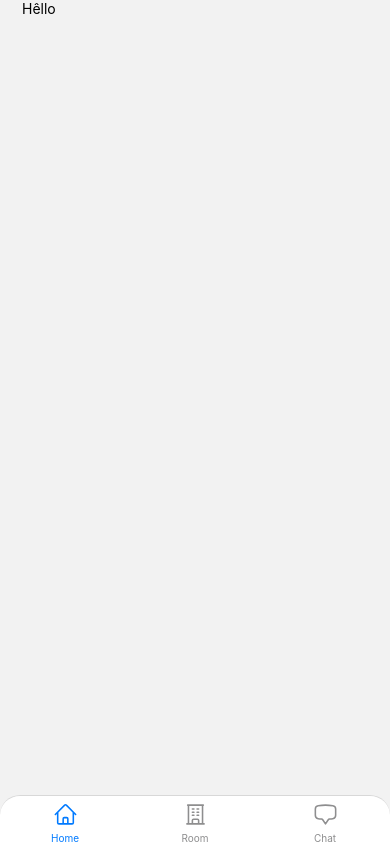
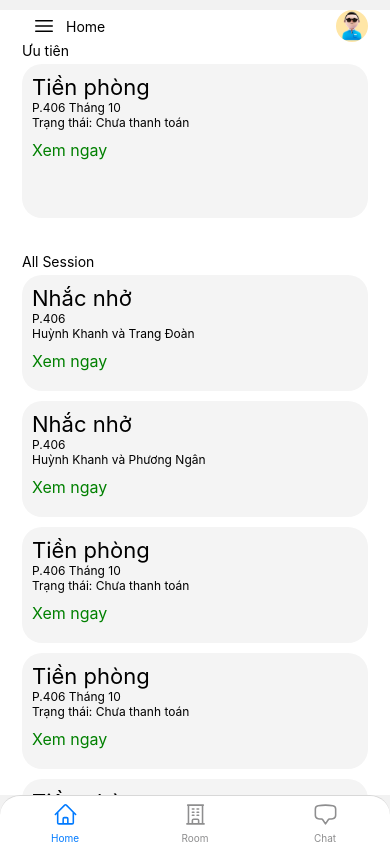
Before and after one commit to Khanhpro1250/room-management, a React Native app in the folder mobile/: screen /Home in a window 390 px wide. Built offline with nearby package versions, Linux system fonts and the light colour scheme.

Commit message:
mobile: design Home UI, create component Announcement

```diff
--- a/mobile/package.json
+++ b/mobile/package.json
@@ -9,11 +9,11 @@
     "web": "expo start --web"
   },
   "dependencies": {
-    "@ant-design/react-native": "^5.0.4",
     "@react-navigation/bottom-tabs": "^6.5.8",
     "@react-navigation/native": "^6.1.7",
     "@react-navigation/stack": "^6.3.17",
     "@types/react": "~18.2.14",
+    "antd-mobile": "^5.32.3",
     "expo": "~49.0.10",
     "expo-status-bar": "~1.6.0",
     "react": "18.2.0",
--- /dev/null
+++ b/mobile/src/components/Announcement.tsx
@@ -0,0 +1,36 @@
+import { View, Text } from "react-native";
+import React from "react";
+import { TouchableOpacity } from "react-native-gesture-handler";
+interface Props {
+  title: String;
+  room: String;
+  status: String;
+}
+export default function Announcement(props) {
+  return (
+    <View
+      style={{
+        flex: 1,
+        backgroundColor: "#F4F4F4",
+        borderRadius: 20,
+        height: 150,
+        marginVertical: 5,
+      }}
+    >
+      <View
+        style={{
+          marginHorizontal: 10,
+          justifyContent: "center",
+          marginVertical: 10,
+        }}
+      >
+        <Text style={{ fontSize: 22 }}>{props.title}</Text>
+        <Text style={{ fontSize: 12 }}>{props.room}</Text>
+        <Text style={{ fontSize: 12 }}>{props.status}</Text>
+        <TouchableOpacity style={{ marginVertical: 10 }}>
+          <Text style={{ fontSize: 16, color: "green" }}>Xem ngay</Text>
+        </TouchableOpacity>
+      </View>
+    </View>
+  );
+}
--- a/mobile/src/screens/HomeScreen.tsx
+++ b/mobile/src/screens/HomeScreen.tsx
@@ -1,5 +1,14 @@
-import { View, Text, StatusBar, SafeAreaView } from "react-native";
+import {
+  View,
+  Text,
+  StatusBar,
+  SafeAreaView,
+  Image,
+  ScrollView,
+} from "react-native";
 import React from "react";
+import { Bars3Icon } from "react-native-heroicons/outline";
+import Announcement from "../components/Announcement";
 
 export default function HomeScreen() {
   return (
@@ -7,10 +16,82 @@ export default function HomeScreen() {
       style={{
         flex: 1,
         paddingTop: StatusBar.currentHeight,
+        marginTop: 10,
+        backgroundColor: "white",
       }}
     >
       <View style={{ flex: 1, marginHorizontal: 22 }}>
-        <Text>Hêllo</Text>
+        {/* header */}
+        <View
+          style={{
+            flexDirection: "row",
+            justifyContent: "space-between",
+            alignItems: "center",
+          }}
+        >
+          <View style={{ flexDirection: "row", alignItems: "center" }}>
+            <Bars3Icon style={{ marginHorizontal: 10 }} stroke={"black"} />
+            <Text>Home</Text>
+          </View>
+          <Image
+            source={require("../../assets/profile.jpg")}
+            style={{ height: 32, width: 32, borderRadius: 32 / 2 }}
+          />
+        </View>
+        {/* content */}
+        <View style={{ flex: 1 }}>
+          {/* Top content */}
+          <View
+            style={{
+              flex: 1,
+              marginBottom: 30,
+              justifyContent: "center",
+            }}
+          >
+            <Text>Ưu tiên</Text>
+            <Announcement
+              title="Tiền phòng"
+              room="P.406 Tháng 10"
+              status="Trạng thái: Chưa thanh toán"
+            />
+          </View>
+          {/* Bottom content */}
+          <View style={{ flex: 3 }}>
+            <Text>All Session</Text>
+            <ScrollView>
+              <Announcement
+                title="Nhắc nhở"
+                room="P.406"
+                status="Huỳnh Khanh và Trang Đoàn"
+              />
+              <Announcement
+                title="Nhắc nhở"
+                room="P.406"
+                status="Huỳnh Khanh và Phương Ngân"
+              />
+              <Announcement
+                title="Tiền phòng"
+                room="P.406 Tháng 10"
+                status="Trạng thái: Chưa thanh toán"
+              />
+              <Announcement
+                title="Tiền phòng"
+                room="P.406 Tháng 10"
+                status="Trạng thái: Chưa thanh toán"
+              />
+              <Announcement
+                title="Tiền phòng"
+                room="P.406 Tháng 10"
+                status="Trạng thái: Chưa thanh toán"
+              />
+              <Announcement
+                title="Tiền phòng"
+                room="P.406 Tháng 10"
+                status="Trạng thái: Chưa thanh toán"
+              />
+            </ScrollView>
+          </View>
+        </View>
       </View>
     </SafeAreaView>
   );
```
Also changed, not shown: mobile/assets/profile.jpg (added), 1 other file (tests, documents, lock files or other folders).
